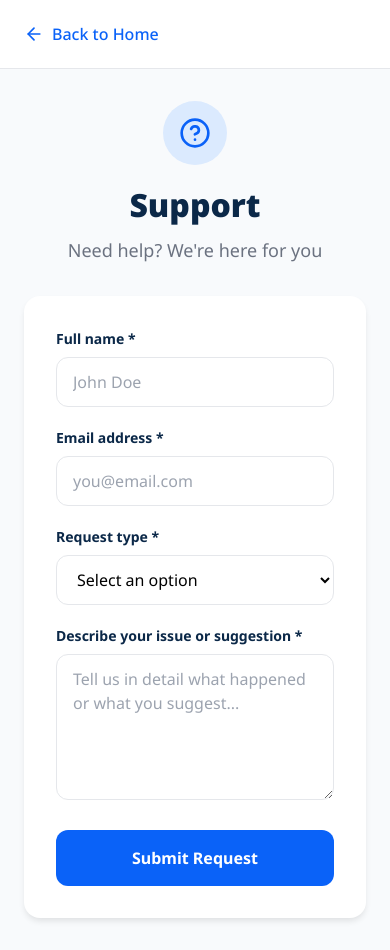
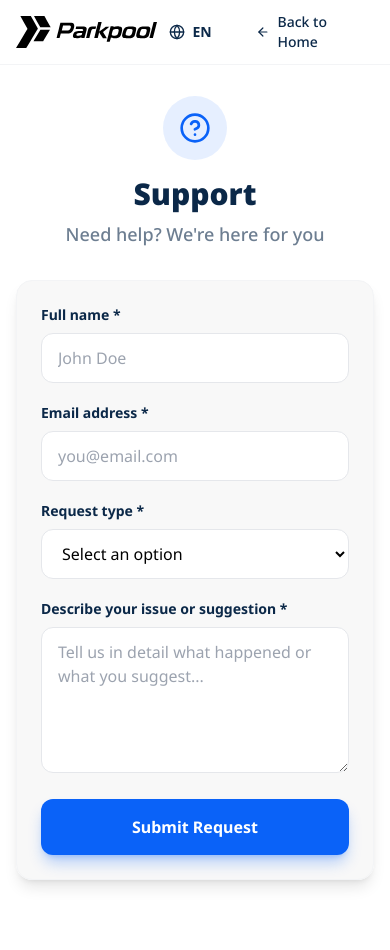
Before and after one commit to fixit-labs/Lading-Page-, a Next.js app: page /support in a window 390 px wide. Built offline with nearby package versions, Linux system fonts and the light colour scheme.

Commit message:
support language update

```diff
--- a/app/support/page.tsx
+++ b/app/support/page.tsx
@@ -71,119 +71,65 @@ export default function SupportPage() {
     };
 
     return (
-        <div style={{ minHeight: '100vh', backgroundColor: '#f8fafc' }}>
+        <div className="min-h-screen bg-white font-sans">
             {/* Header */}
-            <header style={{
-                backgroundColor: 'white',
-                borderBottom: '1px solid #e5e7eb',
-                padding: '1rem 1.5rem',
-            }}>
-                <div style={{
-                    maxWidth: '1200px',
-                    margin: '0 auto',
-                    display: 'flex',
-                    justifyContent: 'space-between',
-                    alignItems: 'center',
-                }}>
-                    <Link
-                        href="/"
-                        style={{
-                            display: 'flex',
-                            alignItems: 'center',
-                            gap: '0.5rem',
-                            color: '#0A62F8',
-                            textDecoration: 'none',
-                            fontWeight: '500',
-                        }}
-                    >
-                        <ArrowLeft style={{ width: '1.25rem', height: '1.25rem' }} />
-                        {t.support.backToHome}
+            <header className="fixed top-0 w-full bg-white/95 backdrop-blur-md border-b border-gray-100 z-40">
+                <div className="max-w-7xl mx-auto px-4 sm:px-6 lg:px-8 h-16 flex items-center justify-between">
+                    <Link href="/" className="flex-shrink-0">
+                        <img
+                            src="/images/light-logo.svg"
+                            alt="ParKpool"
+                            className="h-8 sm:h-10 w-auto"
+                            style={{ filter: 'brightness(0) saturate(100%)' }}
+                        />
                     </Link>
-                    <LanguageSwitcher />
+                    <div className="flex items-center gap-4">
+                        <LanguageSwitcher variant="dark" />
+                        <Link
+                            href="/"
+                            className="flex items-center gap-2 px-4 py-2 text-sm font-medium text-midnight-navy hover:text-azure-blue transition-colors"
+                        >
+                            <ArrowLeft className="w-4 h-4" />
+                            {t.support.backToHome}
+                        </Link>
+                    </div>
                 </div>
             </header>
 
             {/* Main Content */}
-            <main style={{
-                maxWidth: '600px',
-                margin: '0 auto',
-                padding: '2rem 1.5rem',
-            }}>
+            <main className="max-w-xl mx-auto px-4 sm:px-6 pt-24 pb-16">
                 {/* Title Section */}
-                <div style={{ textAlign: 'center', marginBottom: '2rem' }}>
-                    <div style={{
-                        width: '4rem',
-                        height: '4rem',
-                        backgroundColor: '#dbeafe',
-                        borderRadius: '9999px',
-                        display: 'flex',
-                        alignItems: 'center',
-                        justifyContent: 'center',
-                        margin: '0 auto 1rem',
-                    }}>
-                        <HelpCircle style={{ width: '2rem', height: '2rem', color: '#0A62F8' }} />
+                <div className="text-center mb-8">
+                    <div className="w-16 h-16 bg-azure-blue/10 rounded-full flex items-center justify-center mx-auto mb-4">
+                        <HelpCircle className="w-8 h-8 text-azure-blue" />
                     </div>
-                    <h1 style={{
-                        fontSize: '2rem',
-                        fontWeight: '900',
-                        color: '#0B2848',
-                        marginBottom: '0.5rem',
-                    }}>
+                    <h1 className="text-3xl sm:text-4xl font-black text-midnight-navy mb-2">
                         {t.support.title}
                     </h1>
-                    <p style={{ color: '#6b7280', fontSize: '1.125rem' }}>
+                    <p className="text-midnight-navy/60 text-lg font-medium">
                         {t.support.subtitle}
                     </p>
                 </div>
 
                 {/* Form Card */}
-                <div style={{
-                    backgroundColor: 'white',
-                    borderRadius: '1rem',
-                    boxShadow: '0 4px 6px -1px rgba(0, 0, 0, 0.1)',
-                    padding: '2rem',
-                }}>
+                <div className="bg-soft-gray/30 rounded-2xl shadow-lg p-6 sm:p-8 border border-gray-100">
                     {/* Success State */}
                     {submitStatus === 'success' && (
-                        <div style={{ textAlign: 'center', padding: '2rem 0' }}>
-                            <div style={{
-                                width: '4rem',
-                                height: '4rem',
-                                backgroundColor: '#dcfce7',
-                                borderRadius: '9999px',
-                                display: 'flex',
-                                alignItems: 'center',
-                                justifyContent: 'center',
-                                margin: '0 auto 1rem',
-                            }}>
-                                <CheckCircle style={{ width: '2rem', height: '2rem', color: '#16a34a' }} />
+                        <div className="text-center py-8">
+                            <div className="w-16 h-16 bg-green-100 rounded-full flex items-center justify-center mx-auto mb-4">
+                                <CheckCircle className="w-8 h-8 text-green-600" />
                             </div>
-                            <h2 style={{
-                                fontSize: '1.5rem',
-                                fontWeight: 'bold',
-                                color: '#0B2848',
-                                marginBottom: '0.5rem',
-                            }}>
+                            <h2 className="text-2xl font-black text-midnight-navy mb-2">
                                 {t.support.successTitle}
                             </h2>
-                            <p style={{ color: '#6b7280', marginBottom: '1.5rem' }}>
+                            <p className="text-midnight-navy/60 mb-6">
                                 {t.support.successMessage}
                             </p>
                             <Link
                                 href="/"
-                                style={{
-                                    display: 'inline-flex',
-                                    alignItems: 'center',
-                                    gap: '0.5rem',
-                                    padding: '0.75rem 1.5rem',
-                                    backgroundColor: '#0A62F8',
-                                    color: 'white',
-                                    borderRadius: '0.75rem',
-                                    textDecoration: 'none',
-                                    fontWeight: '500',
-                                }}
+                                className="inline-flex items-center gap-2 px-6 py-3 bg-azure-blue text-white rounded-xl font-bold hover:shadow-lg hover:shadow-azure-blue/30 transition-all"
                             >
-                                <ArrowLeft style={{ width: '1rem', height: '1rem' }} />
+                                <ArrowLeft className="w-4 h-4" />
                                 {t.support.backToHome}
                             </Link>
                         </div>
@@ -191,14 +137,8 @@ export default function SupportPage() {
 
                     {/* Error State */}
                     {submitStatus === 'error' && (
-                        <div style={{
-                            backgroundColor: '#fef2f2',
-                            border: '1px solid #fecaca',
-                            borderRadius: '0.75rem',
-                            padding: '1rem',
-                            marginBottom: '1.5rem',
-                        }}>
-                            <p style={{ color: '#991b1b', fontSize: '0.875rem', textAlign: 'center', fontWeight: '500' }}>
+                        <div className="bg-red-50 border border-red-200 rounded-xl p-4 mb-6">
+                            <p className="text-red-700 text-sm text-center font-medium">
                                 {errorMessage}
                             </p>
                         </div>
@@ -206,18 +146,12 @@ export default function SupportPage() {
 
                     {/* Form */}
                     {submitStatus !== 'success' && (
-                        <form onSubmit={handleSubmit}>
+                        <form onSubmit={handleSubmit} className="space-y-5">
                             {/* Name Field */}
-                            <div style={{ marginBottom: '1.25rem' }}>
+                            <div>
                                 <label
                                     htmlFor="name"
-                                    style={{
-                                        display: 'block',
-                                        fontSize: '0.875rem',
-                                        fontWeight: 'bold',
-                                        color: '#0B2848',
-                                        marginBottom: '0.5rem',
-                                    }}
+                                    className="block text-sm font-bold text-midnight-navy mb-2"
                                 >
                                     {t.support.nameLabel} *
                                 </label>
@@ -229,29 +163,15 @@ export default function SupportPage() {
                                     value={formData.name}
                                     onChange={handleChange}
                                     placeholder={t.support.namePlaceholder}
-                                    style={{
-                                        width: '100%',
-                                        padding: '0.75rem 1rem',
-                                        border: '1px solid #e5e7eb',
-                                        borderRadius: '0.75rem',
-                                        fontSize: '1rem',
-                                        outline: 'none',
-                                        boxSizing: 'border-box',
-                                    }}
+                                    className="w-full px-4 py-3 border border-gray-200 rounded-xl text-base focus:outline-none focus:ring-2 focus:ring-azure-blue/50 focus:border-azure-blue transition-all"
                                 />
                             </div>
 
                             {/* Email Field */}
-                            <div style={{ marginBottom: '1.25rem' }}>
+                            <div>
                                 <label
                                     htmlFor="email"
-                                    style={{
-                                        display: 'block',
-                                        fontSize: '0.875rem',
-                                        fontWeight: 'bold',
-                                        color: '#0B2848',
-                                        marginBottom: '0.5rem',
-                                    }}
+                                    className="block text-sm font-bold text-midnight-navy mb-2"
                                 >
                                     {t.support.emailLabel} *
                                 </label>
@@ -263,29 +183,15 @@ export default function SupportPage() {
                                     value={formData.email}
                                     onChange={handleChange}
                                     placeholder={t.support.emailPlaceholder}
-                                    style={{
-                                        width: '100%',
-                                        padding: '0.75rem 1rem',
-                                        border: '1px solid #e5e7eb',
-                                        borderRadius: '0.75rem',
-                                        fontSize: '1rem',
-                                        outline: 'none',
-                                        boxSizing: 'border-box',
-                                    }}
+                                    className="w-full px-4 py-3 border border-gray-200 rounded-xl text-base focus:outline-none focus:ring-2 focus:ring-azure-blue/50 focus:border-azure-blue transition-all"
                                 />
                             </div>
 
                             {/* Request Type Field */}
-                            <div style={{ marginBottom: '1.25rem' }}>
+                            <div>
                                 <label
                                     htmlFor="requestType"
-                                    style={{
-                                        display: 'block',
-                                        fontSize: '0.875rem',
-                                        fontWeight: 'bold',
-                                        color: '#0B2848',
-                                        marginBottom: '0.5rem',
-                                    }}
+                                    className="block text-sm font-bold text-midnight-navy mb-2"
                                 >
                                     {t.support.typeLabel} *
                                 </label>
@@ -295,17 +201,7 @@ export default function SupportPage() {
                                     required
                                     value={formData.requestType}
                                     onChange={handleChange}
-                                    style={{
-                                        width: '100%',
-                                        padding: '0.75rem 1rem',
-                                        border: '1px solid #e5e7eb',
-                                        borderRadius: '0.75rem',
-                                        fontSize: '1rem',
-                                        outline: 'none',
-                                        backgroundColor: 'white',
-                                        cursor: 'pointer',
-                                        boxSizing: 'border-box',
-                                    }}
+                                    className="w-full px-4 py-3 border border-gray-200 rounded-xl text-base bg-white cursor-pointer focus:outline-none focus:ring-2 focus:ring-azure-blue/50 focus:border-azure-blue transition-all"
                                 >
                                     <option value="" disabled>
                                         {t.support.typePlaceholder}
@@ -319,16 +215,10 @@ export default function SupportPage() {
                             </div>
 
                             {/* Description Field */}
-                            <div style={{ marginBottom: '1.5rem' }}>
+                            <div>
                                 <label
                                     htmlFor="description"
-                                    style={{
-                                        display: 'block',
-                                        fontSize: '0.875rem',
-                                        fontWeight: 'bold',
-                                        color: '#0B2848',
-                                        marginBottom: '0.5rem',
-                                    }}
+                                    className="block text-sm font-bold text-midnight-navy mb-2"
                                 >
                                     {t.support.descriptionLabel} *
                                 </label>
@@ -340,17 +230,7 @@ export default function SupportPage() {
                                     value={formData.description}
                                     onChange={handleChange}
                                     placeholder={t.support.descriptionPlaceholder}
-                                    style={{
-                                        width: '100%',
-                                        padding: '0.75rem 1rem',
-                                        border: '1px solid #e5e7eb',
-                                        borderRadius: '0.75rem',
-                                        fontSize: '1rem',
-                                        outline: 'none',
-                                        resize: 'vertical',
-                                        minHeight: '120px',
-                                        boxSizing: 'border-box',
-                                    }}
+                                    className="w-full px-4 py-3 border border-gray-200 rounded-xl text-base resize-y min-h-[120px] focus:outline-none focus:ring-2 focus:ring-azure-blue/50 focus:border-azure-blue transition-all"
                                 />
                             </div>
 
@@ -358,26 +238,13 @@ export default function SupportPage() {
                             <button
                                 type="submit"
                                 disabled={isSubmitting}
-                                style={{
-                                    width: '100%',
-                                    padding: '1rem',
-                                    backgroundColor: '#0A62F8',
-                                    color: 'white',
-                                    fontWeight: 'bold',
-                                    borderRadius: '0.75rem',
-                                    border: 'none',
-                                    cursor: isSubmitting ? 'not-allowed' : 'pointer',
-                                    opacity: isSubmitting ? 0.5 : 1,
-                                    display: 'flex',
-                                    alignItems: 'center',
-                                    justifyContent: 'center',
-                                    gap: '0.5rem',
-                                    fontSize: '1rem',
-                                }}
+                                className={`w-full py-4 bg-azure-blue text-white font-bold rounded-xl flex items-center justify-center gap-2 text-base shadow-lg shadow-azure-blue/30 hover:shadow-azure-blue/50 hover:-translate-y-0.5 transition-all ${
+                                    isSubmitting ? 'opacity-50 cursor-not-allowed' : 'cursor-pointer'
+                                }`}
                             >
                                 {isSubmitting ? (
                                     <>
-                                        <Loader2 style={{ width: '1.25rem', height: '1.25rem', animation: 'spin 1s linear infinite' }} />
+                                        <Loader2 className="w-5 h-5 animate-spin" />
                                         {t.support.submitting}
                                     </>
                                 ) : (
```
Also changed, not shown: 1 other file (tests, documents, lock files or other folders).
